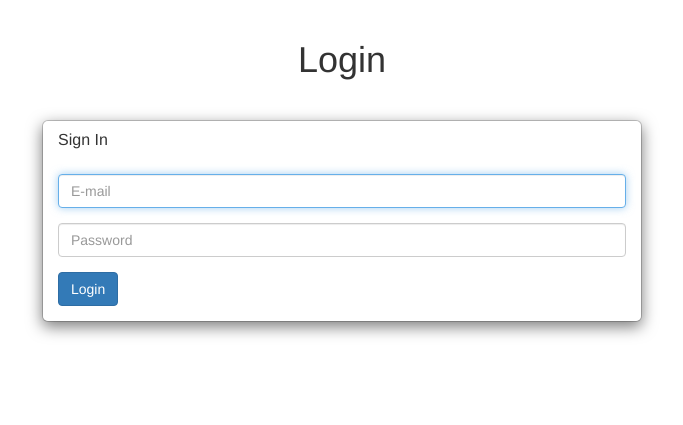
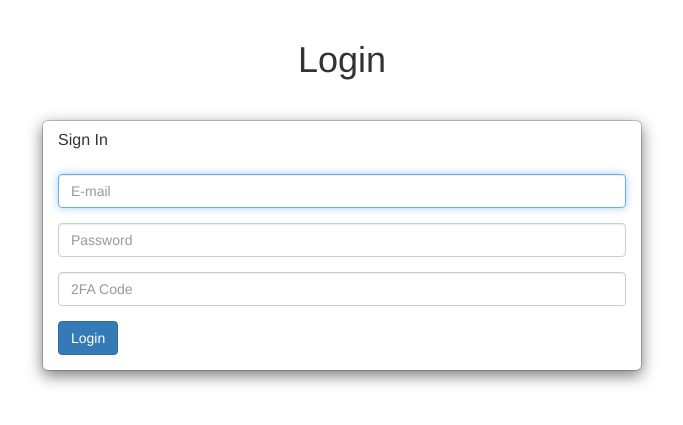
Before and after one commit to hikarihust/google_authentication, a PHP site: page /login.php in a window 1280 px wide. Shown: the part 52-477 px from the top of the page, without its empty margins (298-981 px from the left). Run offline with PHP 8.4, Linux system fonts and the light colour scheme.

Commit message:
Login - Tích hợp phần kiểm tra của Google authentication

```diff
--- a/data/users.json
+++ b/data/users.json
@@ -1 +1 @@
-{"vudinhquangk53@gmail.com":{"email":"vudinhquangk53@gmail.com","password":"e10adc3949ba59abbe56e057f20f883e","fullName":"vu dinh quang","secret":"2HGMHIYC34C3VM44","setting":"init"},"abc@gmail.com":{"email":"abc@gmail.com","password":"e10adc3949ba59abbe56e057f20f883e","fullName":"abc","secret":"KGPZ62CYTHNES37D","setting":"init"}}
+{"vudinhquangk53@gmail.com":{"email":"vudinhquangk53@gmail.com","password":"e10adc3949ba59abbe56e057f20f883e","fullName":"vu dinh quang","secret":"2HGMHIYC34C3VM44","setting":"on"},"abc@gmail.com":{"email":"abc@gmail.com","password":"e10adc3949ba59abbe56e057f20f883e","fullName":"abc","secret":"KGPZ62CYTHNES37D","setting":"init"}}
--- a/login.php
+++ b/login.php
@@ -12,8 +12,23 @@
       $data = json_decode(file_get_contents(DATA_USER), TRUE);
         $userInfo = $data[$email];
         if (($userInfo['email'] === $email) && ($userInfo['password'] === $password)) {
-          Session::set('email', $email);
-          URL::redirect('setting.php');
+          if ($userInfo['setting'] === 'on') {
+            if (!empty($_POST['code'])) {
+              $ga = new GoogleAuthenticator();
+              $checkResult = $ga->verifyCode($userInfo['secret'], $_POST['code']);
+              if ($checkResult) {
+                Session::set('email', $email);
+                URL::redirect('setting.php');
+              } else {
+                $error = 'Code is not valid. Please try again!';
+              }
+            } else {
+              $error = 'Please enter code!';
+            }
+          } else {
+            Session::set('email', $email);
+            URL::redirect('setting.php');
+          }
         } else {
           $error = 'Login is failed';
         }
@@ -48,6 +63,9 @@
                   <div class="form-group">
                     <input class="form-control" placeholder="Password" name="password" type="password" value="">
                   </div>
+                  <div class="form-group">
+                    <input class="form-control" placeholder="2FA Code" name="code" type="text" value="">
+                  </div>
                   <input name="submit" type="submit" value="Login" class="btn btn-primary">
                 </fieldset>
               </form>
```
Also changed, not shown: note.txt (+7 -1 lines).
